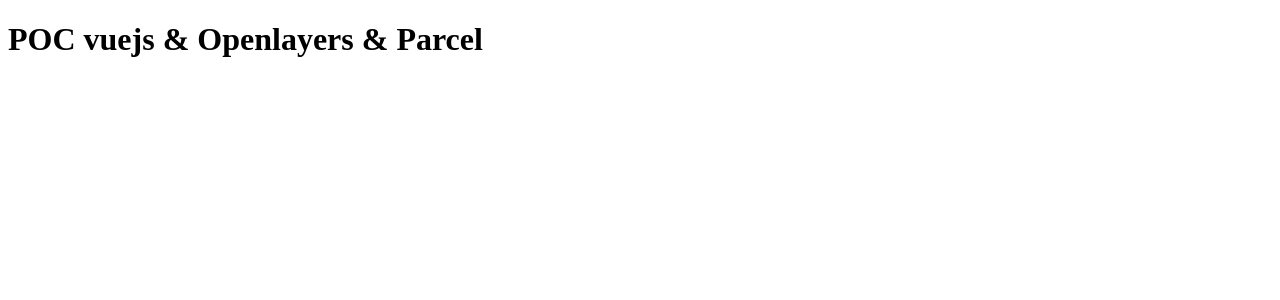
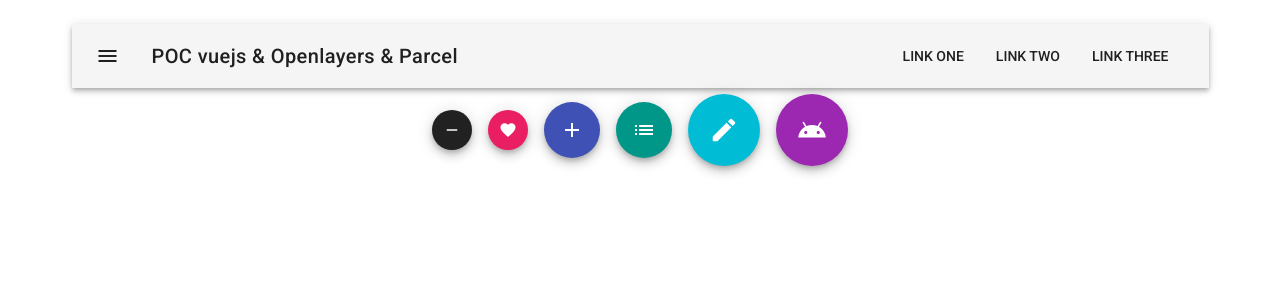
Before and after one commit to spelhate/vol, a Vue app: page / in a window 1280 px wide. Shown: the top 300 px of the page. Built offline with nearby package versions, Linux system fonts and the light colour scheme.

Commit message:
Add vuetify to the project

```diff
--- a/index.html
+++ b/index.html
@@ -5,6 +5,7 @@
   <meta name="viewport" content="width=device-width, initial-scale=1.0">
   <meta http-equiv="X-UA-Compatible" content="ie=edge">
   <title>Vue Parcel openlayers</title>
+  <link href='https://fonts.googleapis.com/css?family=Roboto:100,300,400,500,700,900|Material+Icons' rel="stylesheet">
 </head>
 <body>
   <div id="app"></div>
--- a/package.json
+++ b/package.json
@@ -29,6 +29,7 @@
     "ol": "^5.3.3",
     "src": "^1.1.2",
     "vue": "^2.6.10",
-    "vue-hot-reload-api": "^2.3.3"
+    "vue-hot-reload-api": "^2.3.3",
+    "vuetify": "^1.5.14"
   }
 }
--- a/src/App.vue
+++ b/src/App.vue
@@ -1,7 +1,41 @@
 <template>
   <div class="container">
-    <h1>{{ message }}</h1>
+	<v-toolbar>
+		<v-toolbar-side-icon></v-toolbar-side-icon>
+		<v-toolbar-title>{{ message }}</v-toolbar-title>
+		<v-spacer></v-spacer>
+		<v-toolbar-items class="hidden-sm-and-down">
+		  <v-btn flat>Link One</v-btn>
+		  <v-btn flat>Link Two</v-btn>
+		  <v-btn flat>Link Three</v-btn>
+		</v-toolbar-items>
+	  </v-toolbar>
     <olMap></olMap>
+	<div class="text-xs-center">
+		<v-btn fab dark small color="primary">
+		  <v-icon dark>remove</v-icon>
+		</v-btn>
+
+		<v-btn fab dark small color="pink">
+		  <v-icon dark>favorite</v-icon>
+		</v-btn>
+
+		<v-btn fab dark color="indigo">
+		  <v-icon dark>add</v-icon>
+		</v-btn>
+
+		<v-btn fab dark color="teal">
+		  <v-icon dark>list</v-icon>
+		</v-btn>
+
+		<v-btn fab dark large color="cyan">
+		  <v-icon dark>edit</v-icon>
+		</v-btn>
+
+		<v-btn fab dark large color="purple">
+		  <v-icon dark>android</v-icon>
+		</v-btn>
+  </div>
   </div>
 </template>
 
@@ -20,6 +54,7 @@
 
 <style scoped>
   .container {
+    font-family: Roboto;
     width: 100%;
     height: 100%;
   }
--- a/src/main.js
+++ b/src/main.js
@@ -1,5 +1,10 @@
 import Vue from 'vue'
 import App from './App'
+import Vuetify from 'vuetify'
+
+import 'vuetify/dist/vuetify.min.css'
+
+Vue.use(Vuetify)
 
 new Vue({
   el: '#app',
```
Also changed, not shown: index.js (deleted, +0 -17 lines).
